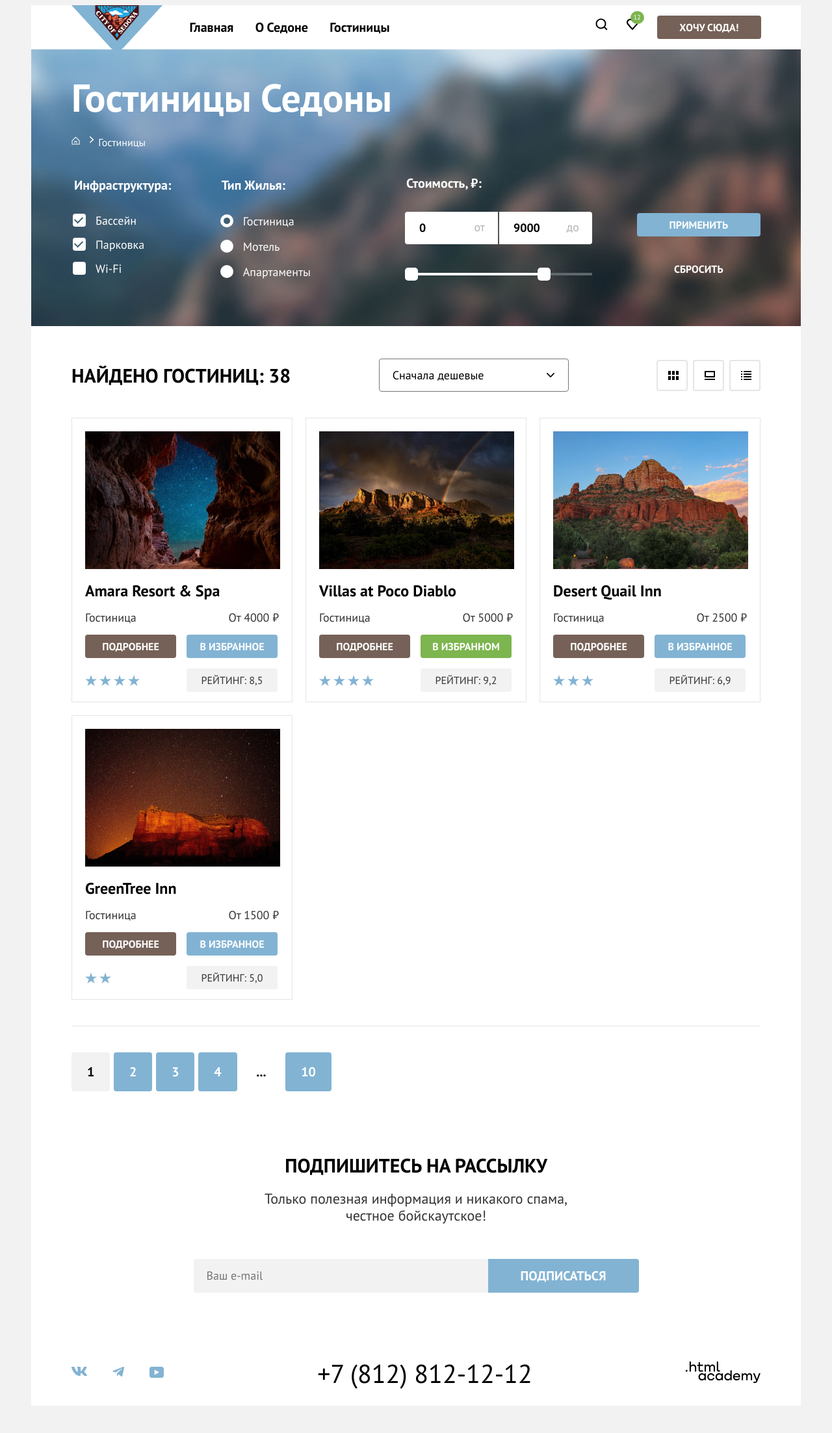
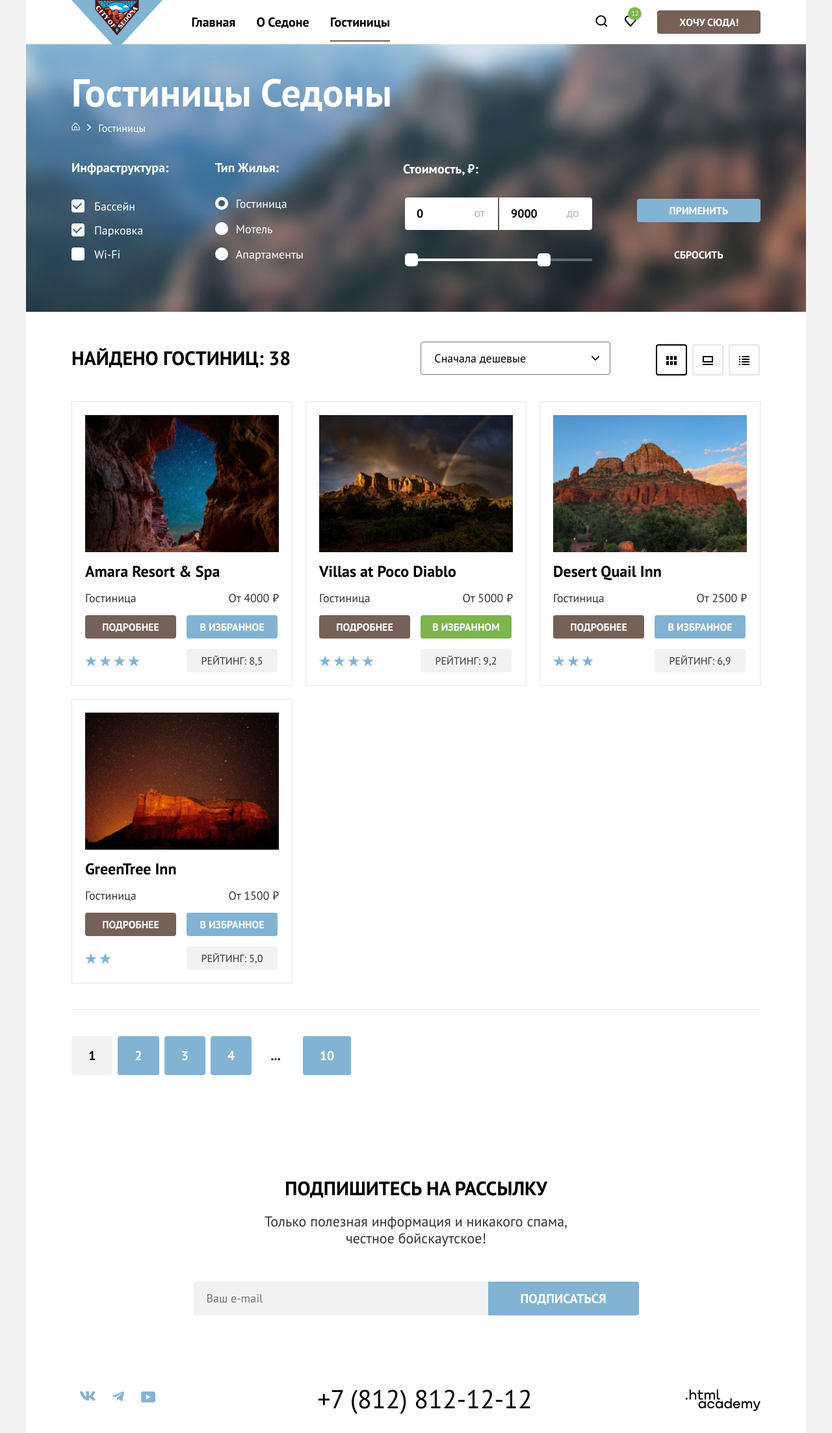
Before and after one commit to DimaGith800/2596319-sedona-2, a plain HTML site: page hotels.html in a window 1280 px wide. Shown: the whole page at 65% size. Before the commit the page ends 2172 px from the top, so only its background shows below. Drawn offline with Linux system fonts and the light colour scheme.

Commit message:
Добавляет полный проект

```diff
--- a/hotels.html
+++ b/hotels.html
@@ -5,6 +5,7 @@
     <meta name="viewport" content="width=device-width, initial-scale=1.0">
     <title>Гостиницы в Седоне</title>
     <link rel="stylesheet" href="styles/hotels.css">
+    <link rel="icon" href="favicon.ico">
   </head>
   <body>
     <div class="page_container">
@@ -25,7 +26,7 @@
               </li>
             </ul>
             <ul class="header_navigation--interactlist">
-              <div class="header_navigation--interactlist--wrapper">
+              <li class="header_navigation--interactlist--wrapper">
                 <li class="header_navigation--interactlist--item">
                   <a class="header_navigation--interactlist--item--search" href="#">
                     <svg width="20" height="20" viewBox="0 0 20 20" fill="black" xmlns="http://www.w3.org/2000/svg">
@@ -43,7 +44,6 @@
                     <span class="header_navigation--interactlist--item--favorite--quantity">12</span>
                   </a>
                 </li>
-              </div>
                 <li class="header_navigation--interactlist--item--wantthere">
                   <a href="#">Хочу сюда!</a>
               </li>
@@ -66,7 +66,7 @@
               </ul>
             </section>
             <section class="filters" data-test="filter">
-              <h2 class="filters_title visually_hidden"></h2>
+              <h2 class="filters_title visually_hidden">Фильтры</h2>
               <form class="filters_container" action="https://echo.htmlacademy.ru/" method="post">
                 <div class="filters_container--housingtype">
                   <fieldset class="filters_container--content">
@@ -156,6 +156,7 @@
         <section class="find" data-test="catalog">
           <div class="find_maininfo">
             <h2 class="find_title">Найдено гостиниц: 38</h2>
+            <div class="find_maininfo--container">
               <select class="find_sortingselect" name="sort" id="sortselect">
                 <option class="find_sortingselect--option" value="cheapest first" selected>Сначала дешевые</option>
               </select>
@@ -176,6 +177,8 @@
                   </button>
                 </li>
               </ul>
+            </div>
+
           </div>
           <ul class="find_container">
             <li class="find_container--content">
--- a/styles/hotels.css
+++ b/styles/hotels.css
@@ -16,6 +16,7 @@
 body {
   background-color: #f2f2f2;
   padding: 0 40px;
+  margin: 0;
 }
 a:focus,
 button:focus {
@@ -24,9 +25,13 @@ button:focus {
 }
 
 .visually_hidden {
-  font-size: 0;
+  display: none;
 }
 
+img {
+  max-width: 100%;
+  object-fit: contain;
+}
 .page_container {
   width: 100%;
   max-width: 1200px;
@@ -40,7 +45,6 @@ button:focus {
   margin: 0 auto;
   display: flex;
   justify-content: space-between;
-  gap: 42px;
 }
 .header_navigation--logo {
   margin-bottom: -6px;
@@ -55,12 +59,12 @@ button:focus {
 
 .header_navigation--linklist {
   width: 100%;
-  max-width: 308px;
+  max-width: 339px;
   display: flex;
-  justify-content: space-between;
   list-style: none;
   flex-wrap: wrap;
   padding: 0;
+  margin: 0;
 }
 .header_navigation--linklist--item a {
   font-family: PT Sans;
@@ -72,12 +76,21 @@ button:focus {
   text-transform: capitalize;
   color: #000000;
   text-decoration: none;
+  padding: 20px 16px;
+}
+.header_navigation--linklist--item:nth-child(3) a{
+  text-decoration: underline;
+  text-underline-offset: 21px;
+  text-decoration-thickness: 2px;
+  -webkit-text-decoration-color: #756257;
+          text-decoration-color: #756257;
 }
 .header_navigation--linklist--item a:hover {
   text-decoration: underline;
   text-decoration-thickness: 2px;
   text-underline-offset: 21px;
-  text-decoration-color: #756257;
+  -webkit-text-decoration-color: #756257;
+          text-decoration-color: #756257;
 }
 .header_navigation--interactlist {
   width: 100%;
@@ -122,6 +135,7 @@ button:focus {
   text-decoration: none;
   padding: 8px 34px;
   border-radius: 4px;
+  margin-left: 18px;
 }
 .header_navigation--interactlist--item--wantthere a:hover {
   background-color: #615048;
@@ -169,10 +183,11 @@ button:focus {
   padding: 5px;
   border-radius: 50%;
   position: absolute;
-  top: 8px;
-  right: 8px;
+  top: 7px;
+  right: 5px;
 }
 .filter_background {
+  background: linear-gradient(to bottom right, #68A2CA 0%, #756157);
   background-image: url(../images/background-filtersa.png);
   background-repeat: no-repeat;
   background-size: cover;
@@ -192,7 +207,7 @@ button:focus {
   line-height: 78px;
   letter-spacing: 0%;
   color: #FFFFFF;
-  margin-bottom: 8px;
+  margin-bottom: -12px;
   margin-top: 0;
 }
 .hotels_breadcrumbs {
@@ -204,14 +219,23 @@ button:focus {
   align-items: baseline;
   padding-left: 0;
   margin-bottom: 40px;
+  margin-top: 9px;
+}
+.hotels_breadcrumbs--item:nth-child(1) {
+  display: flex;
+  align-items: center;
+}
+.hotels_breadcrumbs--item:nth-child(1) a {
+  margin-top: 10px;
 }
 .hotels_breadcrumbs--item:nth-child(1)::after {
   content: "";
   width: 8px;
   height: 20px;
   background: url(../images/arrow-right.svg);
-  display: inline-block;
+  display: block;
   margin-left: 10px;
+  margin-top: 7px;
 }
 .hotels_breadcrumbs--item:nth-child(2) a {
   font-family: PT Sans;
@@ -233,13 +257,16 @@ button:focus {
 }
 .filters_container--housingtype {
   width: 100%;
-  max-width: 370px;
+  max-width: 357px;
   display: flex;
   justify-content: space-between;
+  margin-top: -10px;
 }
 .filters_container--content {
   border: none;
-  padding: 0;
+  padding-block: 0;
+  padding-inline: 0;
+  margin-inline: 0;
 }
 .filters_container--content--inputlist,
 .filters_container--content--checklist {
@@ -249,7 +276,12 @@ button:focus {
   margin-top: 32px;
   gap: 16px;
   display: grid;
+  margin-block-start: 0;
 }
+.filters_container--content--checklist  {
+  margin-top: 5px;
+}
+
 .filters_container--content--title {
   font-family: PT Sans;
   font-weight: 700;
@@ -259,6 +291,8 @@ button:focus {
   letter-spacing: 0%;
   text-transform: capitalize;
   color: #FFFFFF;
+  padding-inline: 0;
+  margin-bottom: 32px;
 }
 .filters_container--content--inputlist--item--label,
 .filters_container--content--checklist--item--label {
@@ -289,7 +323,8 @@ button:focus {
   color: #ffffff;
   font-size: 18px;
   line-height: 21px;
-  user-select: none;
+  -webkit-user-select: none;
+          user-select: none;
 }
 
 .filters_container--content--checklist--item--label::before {
@@ -350,8 +385,9 @@ button:focus {
   cursor: pointer;
   color: #ffffff;
   font-size: 18px;
-  user-select: none;
-  padding-left: 35px;
+  -webkit-user-select: none;
+          user-select: none;
+  padding-left: 32px;
 }
 
 .filters_container--content--inputlist--item--label::before {
@@ -400,6 +436,8 @@ button:focus {
   text-transform: capitalize;
   color: #FFFFFF;
   margin-bottom: 32px;
+  padding-inline: 0;
+  margin-left: -3px;
 }
 .filters_container--pricewrapper {
   width: 100%;
@@ -449,6 +487,7 @@ button:focus {
   line-height: 24px;
   letter-spacing: 0%;
   vertical-align: middle;
+  margin-left: -4px;
 }
 .filters_container--price--boundaries--wrapper--hint {
   font-family: PT Sans;
@@ -544,14 +583,24 @@ button:focus {
   width: 100%;
   max-width: 1060px;
   margin: 0 auto;
-  margin-bottom: 96px;
+  margin-bottom: 156px;
+  margin-top: 5px;
 }
 .find_maininfo {
   display: flex;
-  justify-content: space-between;
+  gap: 200px;
   align-items: center;
   margin-top: 50px;
   margin-bottom: 40px;
+  flex-wrap: wrap;
+}
+.find_maininfo--container {
+  width: 100%;
+  max-width: 522px;
+  display: flex;
+  flex-wrap: wrap;
+  align-items: center;
+  gap: 70px;
 }
 .find_appearance {
   width: 100%;
@@ -583,6 +632,12 @@ button:focus {
   background-repeat: no-repeat;
   vertical-align: middle;
 }
+
+.find_appearance--item:nth-child(1) .find_appearance--item--button {
+  border: 2px solid #000000;
+  width: 48px;
+  height: 48px;
+}
 .find_appearance--item:nth-child(2) .find_appearance--item--button:after {
   content: "";
   display: inline-block;
@@ -611,6 +666,7 @@ button:focus {
   text-transform: uppercase;
   color: #000000;
   margin: 0;
+  margin-bottom: 7px;
 }
 
 .find_sortingselect {
@@ -627,11 +683,12 @@ button:focus {
   background-color: #ffffff;
   background-image: url("../images/arrowdown.svg");
   background-repeat: no-repeat;
-  background-position: right 20px center;
-  background-size: 14px 8px;
+  background-position: right 16px center;
+  background-size: 12px 8px;
   cursor: pointer;
   outline: none;
   width: 292px;
+  margin-top: -5px;
 }
 .find_container {
   padding-left: 0;
@@ -656,7 +713,8 @@ button:focus {
   line-height: 28px;
   letter-spacing: 0%;
   color: #000000;
-  margin-top: 16px;
+  margin: 0;
+  margin-top: 12px;
   margin-bottom: 16px;
 }
 .find_container--content--infowrapper {
@@ -695,6 +753,7 @@ button:focus {
   text-align: right;
   color: #333333;
   margin: 0;
+  margin-block: 0;
 }
 
 .find_container--content--more {
@@ -741,7 +800,7 @@ button:focus {
   text-transform: uppercase;
   color: #FFFFFF;
   background-color: #82B3D3;
-  padding: 8px 18px;
+  padding: 8px 18px 8px 18px;
   border: none;
   cursor: pointer;
   border-radius: 4px;
@@ -782,6 +841,7 @@ button:focus {
   justify-content: space-between;
   list-style: none;
   padding-left: 0;
+  gap: 8px;
 }
 .find_container--pagination--item--itself {
   font-family: 'PT Sans', sans-serif;
@@ -795,7 +855,7 @@ button:focus {
   text-transform: uppercase;
   color: #FFFFFF;
   background-color: #82B3D3;
-  padding: 12px 24px;
+  padding: 12px 26px;
   border-radius: 4px;
   border: none;
   cursor: pointer;
@@ -820,7 +880,9 @@ button:focus {
   color: #000;
   background-color: #FFF;
 }
-
+.find_container--pagination--item:nth-child(5) button {
+  margin-left: -5px;
+}
 .subscribe_container {
   width: 100%;
   max-width: 685px;
@@ -925,14 +987,13 @@ button:focus {
   width: 100%;
   max-width: 142px;
   display: flex;
-  justify-content: space-between;
   flex-wrap: wrap;
   padding-left: 0;
   margin-top: 0;
   margin-bottom: 0;
 }
-.footer_socials_social--link {
-  border: red;
+.footer_socials--social--link {
+  padding: 13px;
 }
 .footer_socials--social--link svg:hover,
 .footer_socials--social--link svg:focus {
@@ -942,7 +1003,7 @@ button:focus {
   fill: #68A2CA4D;
 }
 .footer_phone {
-  font-family: PT Sans;
+  font-family: PT Sans, sans-serif;
   font-weight: 400;
   font-style: Regular;
   font-size: 40px;
@@ -968,3 +1029,6 @@ button:focus {
 .footer_author svg:active {
   fill: #7561574D;
 }
+.footer_author {
+  margin-top: 10px;
+}
--- a/styles/style.css
+++ b/styles/style.css
@@ -16,6 +16,7 @@
 body {
   background-color: #f2f2f2;
   padding: 0 40px;
+  margin: 0;
 }
 a:focus,
 button:focus {
@@ -27,6 +28,10 @@ button:focus {
   display: none;
 }
 
+img {
+  max-width: 100%;
+  object-fit: contain;
+}
 .page_container {
   width: 100%;
   max-width: 1200px;
@@ -40,7 +45,6 @@ button:focus {
   margin: 0 auto;
   display: flex;
   justify-content: space-between;
-  gap: 42px;
 }
 .header_navigation--logo {
   margin-bottom: -6px;
@@ -55,12 +59,12 @@ button:focus {
 
 .header_navigation--linklist {
   width: 100%;
-  max-width: 308px;
+  max-width: 339px;
   display: flex;
-  justify-content: space-between;
   list-style: none;
   flex-wrap: wrap;
   padding: 0;
+  margin: 0;
 }
 .header_navigation--linklist--item a {
   font-family: PT Sans;
@@ -72,12 +76,21 @@ button:focus {
   text-transform: capitalize;
   color: #000000;
   text-decoration: none;
+  padding: 20px 16px;
+}
+.header_navigation--linklist--item:nth-child(1) a{
+  text-decoration: underline;
+  text-underline-offset: 21px;
+  text-decoration-thickness: 2px;
+  -webkit-text-decoration-color: #756257;
+          text-decoration-color: #756257;
 }
 .header_navigation--linklist--item a:hover {
   text-decoration: underline;
   text-decoration-thickness: 2px;
   text-underline-offset: 21px;
-  text-decoration-color: #756257;
+  -webkit-text-decoration-color: #756257;
+          text-decoration-color: #756257;
 }
 .header_navigation--interactlist {
   width: 100%;
@@ -122,6 +135,7 @@ button:focus {
   text-decoration: none;
   padding: 8px 34px;
   border-radius: 4px;
+  margin-left: 18px;
 }
 .header_navigation--interactlist--item--wantthere a:hover {
   background-color: #615048;
@@ -169,14 +183,15 @@ button:focus {
   padding: 5px;
   border-radius: 50%;
   position: absolute;
-  top: 8px;
-  right: 8px;
+  top: 7px;
+  right: 5px;
 }
 .welcome {
   background-image: url(../images/hero-background.jpg);
   background-repeat: no-repeat;
   background-size: cover;
   margin-bottom: 70px;
+  background-color:#68A2CA
 }
 
 .welcome_img {
@@ -228,35 +243,52 @@ button:focus {
 }
 
 .pros_container--reason {
-  padding: 112px 85px;
+  padding: 102px 85px;
+  max-width: 400px;
 }
 .pros_container--reason:nth-child(1) {
+  -ms-grid-row: 1;
+  -ms-grid-column: 1;
   background-color: #82B3D3;
   grid-area: realcity;
 }
 .pros_container--townhall {
+  -ms-grid-row: 1;
+  -ms-grid-column: 2;
+  -ms-grid-column-span: 2;
   grid-area: cityimg;
 }
 
 .pros_container--reason:nth-child(3) {
+  -ms-grid-row: 2;
+  -ms-grid-column: 1;
   background-color: #83B3D31F;
   grid-area: cityarea;
 }
 
 .pros_container--reason:nth-child(4) {
+  -ms-grid-row: 2;
+  -ms-grid-column: 2;
   background-color: #83B3D333;
   grid-area: gorgeousroad;
 }
 
 .pros_container--reason:nth-child(5) {
+  -ms-grid-row: 2;
+  -ms-grid-column: 3;
   background-color: #83B3D31F;
   grid-area: notourists;
 }
 
 .pros_container--img {
+  -ms-grid-row: 3;
+  -ms-grid-column: 1;
+  -ms-grid-column-span: 2;
   grid-area: canyon;
 }
 .pros_container--reason:nth-child(7) {
+  -ms-grid-row: 3;
+  -ms-grid-column: 3;
   background-color: #82B3D3;
   grid-area: devilsbridge;
 }
@@ -274,6 +306,7 @@ button:focus {
 
 .pros_container--reason:nth-child(7) .pros_container--reason--title {
   color: #FFFFFF;
+  margin-top: 1px;
 }
 
 .pros_container--reason:nth-child(7) .pros_container--reason--desc {
@@ -289,11 +322,11 @@ button:focus {
   letter-spacing: 0%;
   text-align: center;
   text-transform: uppercase;
-
   width: 172px;
   display: block;
   margin: 0 auto;
   margin-bottom: 30px;
+  margin-top: 9px;
 }
 
 .pros_container--reason--desc {
@@ -351,6 +384,7 @@ button:focus {
   text-align: center;
   color: #333333;
   margin-bottom: 64px;
+  margin-top: 6px;
 }
 
 .whyus_container {
@@ -365,7 +399,9 @@ button:focus {
   background-color: #83B3D31F;
 }
 .whyus_container--content{
-  padding: 79px 85px;
+  padding: 81px 85px;
+  width: 100%;
+  max-width: 400px;
 }
 
 .whyus_container--content:nth-child(1) .whyus_container--content--title::before {
@@ -391,8 +427,11 @@ button:focus {
   margin: 0 auto;
   content: "";
   width: 75px;
-  height: 76px;
+  height: 72px;
   background-image: url(../images/gift.svg);
+  background-size: contain;
+  background-repeat: no-repeat;
+  background-position: center;
   margin-bottom: 30px;
 }
 .whyus_container--content:nth-child(1) .whyus_container--content--title {
@@ -401,8 +440,9 @@ button:focus {
   margin: 0 auto;
   margin-bottom: 30px;
 }
+
 .whyus_container--content--title {
-  font-family: PT Sans;
+  font-family: PT Sans, sans-serif;
   font-weight: 700;
   font-style: Bold;
   font-size: 24px;
@@ -416,7 +456,7 @@ button:focus {
 }
 
 .whyus_container--content--desc {
-  font-family: PT Sans;
+  font-family: PT Sans, sans-serif;
   font-weight: 400;
   font-style: Regular;
   font-size: 18px;
@@ -424,12 +464,13 @@ button:focus {
   letter-spacing: 0%;
   text-align: center;
   color: #333333;
-  width: 230px;
-  margin: 0 auto;
+  width: 100%;
+  max-width: 230px;
+  margin: 0;
 }
 
 .search_title {
-  font-family: PT Sans;
+  font-family: PT Sans, sans-serif;
   font-weight: 700;
   font-style: Bold;
   font-size: 30px;
@@ -443,7 +484,7 @@ button:focus {
 }
 
 .search_desc {
-  font-family: PT Sans;
+  font-family: PT Sans, sans-serif;
   font-weight: 400;
   font-style: Regular;
   font-size: 22px;
@@ -458,7 +499,7 @@ button:focus {
 }
 
 .search_openmodalbutton {
-  font-family: PT Sans;
+  font-family: PT Sans, sans-serif;
   font-weight: 700;
   font-style: Bold;
   font-size: 20px;
@@ -491,6 +532,7 @@ button:focus {
 }
 
 .subscribe {
+  background: linear-gradient(to bottom right, #68A2CA 0%, #756157 100%);
   background-image: url(../images/background-blurred-mountainous-canyon.jpg);
   background-size: cover;
   background-repeat: no-repeat;
@@ -498,7 +540,7 @@ button:focus {
 }
 
 .subscribe_title {
-  font-family: PT Sans;
+  font-family: PT Sans, sans-serif;
   font-weight: 700;
   font-style: Bold;
   font-size: 30px;
@@ -512,7 +554,7 @@ button:focus {
 }
 
 .subscribe_desc {
-  font-family: PT Sans;
+  font-family: PT Sans, sans-serif;
   font-weight: 400;
   font-style: Regular;
   font-size: 22px;
@@ -531,7 +573,7 @@ button:focus {
   display: flex;
 }
 .subscribe_container--input {
-  font-family: PT Sans;
+  font-family: PT Sans, sans-serif;
   font-weight: 400;
   font-size: 18px;
   line-height: 24px;
@@ -592,14 +634,13 @@ button:focus {
   width: 100%;
   max-width: 142px;
   display: flex;
-  justify-content: space-between;
   flex-wrap: wrap;
   padding-left: 0;
   margin-top: 0;
   margin-bottom: 0;
 }
-.footer_socials_social--link {
-  border: red;
+.footer_socials--social--link {
+  padding: 13px;
 }
 .footer_socials--social--link svg:hover,
 .footer_socials--social--link svg:focus {
@@ -635,7 +676,9 @@ button:focus {
 .footer_author svg:active {
   fill: #7561574D;
 }
-
+.footer_author {
+  margin-top: 10px;
+}
 .modal_container {
   position: fixed;
   top: 0;
@@ -830,7 +873,8 @@ button:focus {
   font-size: 20px;
   color: #a6a6a6;
   cursor: pointer;
-  user-select: none;
+  -webkit-user-select: none;
+          user-select: none;
 }
 
 .modal_container--content--visitorswrapper--parentscount--stepper--step:hover {
@@ -889,7 +933,7 @@ button:focus {
 }
 
 .modal_container--content--visitorswrapper--childrencount--forwhowrapper--tooltip--icon {
-  font-family: PT Sans;
+  font-family: PT Sans, sans-serif;
   font-weight: 700;
   font-style: Bold;
   font-size: 20px;
@@ -909,7 +953,7 @@ button:focus {
   background-color: #82B1D0;
   color: #FFFFFF;
   border-radius: 50%;
-  font-family: Arial, sans-serif;
+  font-family: PT Sans, sans-serif;
   font-size: 16px;
   font-weight: bold;
   line-height: 0;
@@ -928,7 +972,7 @@ button:focus {
   color: #ffffff;
   border-radius: 10px;
   box-shadow: 0 4px 15px rgba(0, 0, 0, 0.3);
-  font-family: PT Sans;
+  font-family: PT Sans, sans-serif;
   font-weight: 400;
   font-size: 16px;
   line-height: 20px;
@@ -970,7 +1014,8 @@ button:focus {
   font-size: 20px;
   color: #a6a6a6;
   cursor: pointer;
-  user-select: none;
+  -webkit-user-select: none;
+          user-select: none;
 }
 
 .modal_container--content--visitorswrapper--childrencount--stepper--step:hover {
@@ -978,7 +1023,7 @@ button:focus {
 }
 
 .modal_container--content--visitorswrapper--childrencount--stepper--amount {
-  font-family: PT Sans;
+  font-family: PT Sans, sans-serif;
   font-weight: 700;
   font-size: 18px;
   line-height: 20px;
```
Also changed, not shown: index.html (+24 -24 lines), favicon.ico (added), favicon.png (added), images/favicon.png (added). Lines whose indentation alone changed are shown as unchanged.
